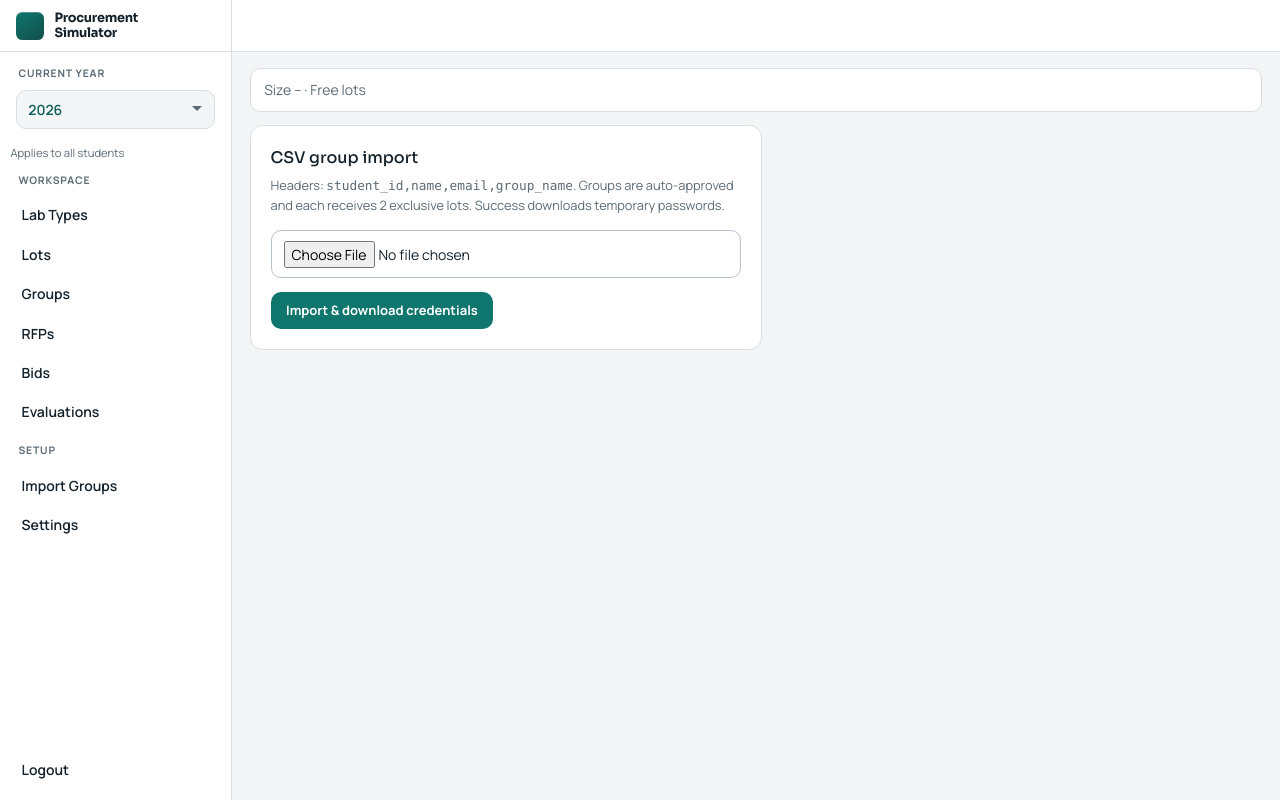
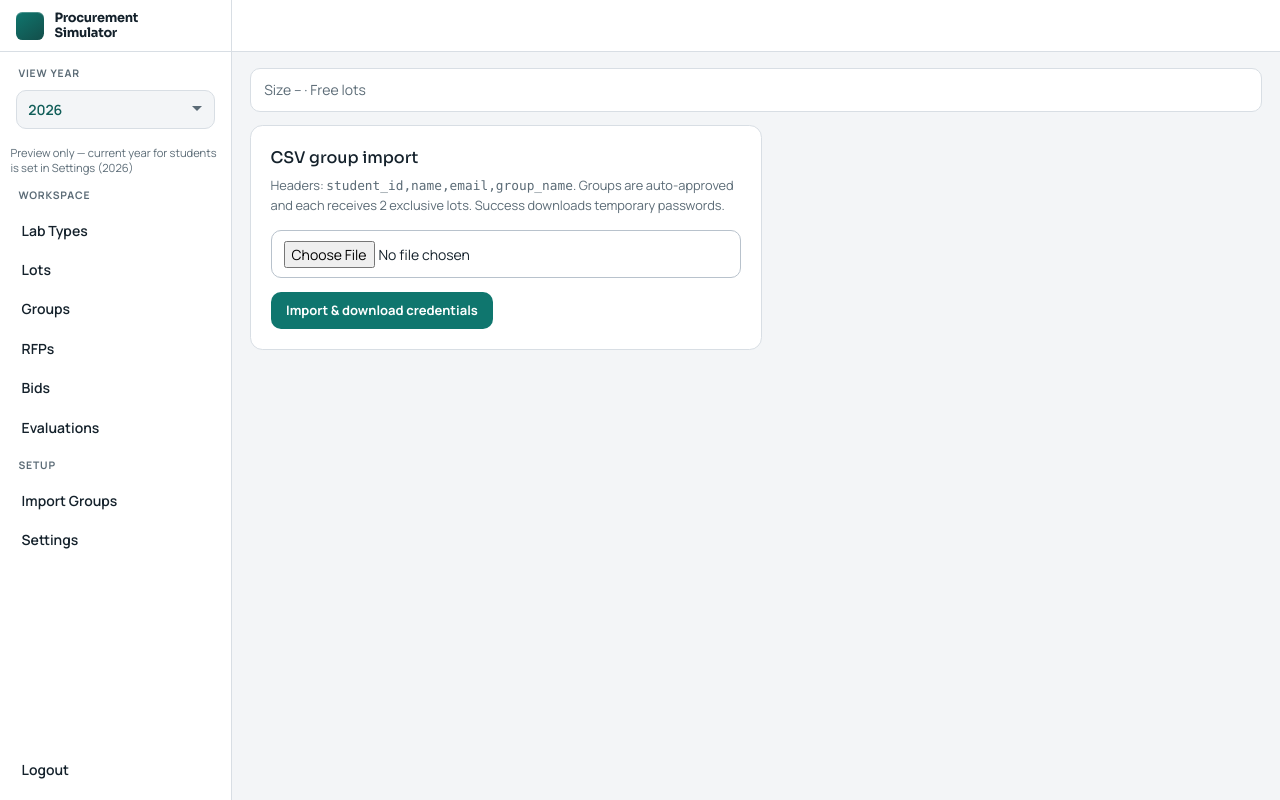
Before and after one commit to uwidcit/proc-sim, a Flask app: template App/templates/admin/import_groups.html in a window 1280 px wide. Run offline with Flask 3, Linux system fonts and the light colour scheme; the template is opened without the code that fills it, so the values that code supplies are empty; data comes from the database, SQL or seed files in the repository; some libraries are stand-ins or nearby versions.

Commit message:
Replace bob admin with admin/plattech2026 and decouple year preview.
Seed adds AlphaLab/BetaLab test groups; sidebar year is preview-only; Settings owns the platform year.

Co-authored-by: Cursor <cursoragent@cursor.com>

```diff
--- a/App/academic_years.py
+++ b/App/academic_years.py
@@ -3,7 +3,8 @@
 DEFAULT_ACADEMIC_YEAR = 2026
 # Prior closed year (2024) plus open years through the next five after default
 ACADEMIC_YEARS = tuple(range(2024, DEFAULT_ACADEMIC_YEAR + 6))
-SESSION_KEY = "academic_year"
+# Admin sidebar preview year (session only; not the platform current year)
+SESSION_KEY = "admin_view_year"
 
 # Seed: full procurement archive vs empty open years (lots + shared students only)
 SEED_ARCHIVE_YEAR = 2024
--- a/App/controllers/academic_year.py
+++ b/App/controllers/academic_year.py
@@ -20,7 +20,7 @@ def is_valid_year(year):
 
 
 def get_active_year():
-    """Platform current year (persisted; used by students and admin)."""
+    """Platform current year (persisted in Settings; used by students)."""
     try:
         from App.controllers.settings import get_active_academic_year
 
@@ -29,13 +29,45 @@ def get_active_year():
         return DEFAULT_ACADEMIC_YEAR
 
 
+def _admin_preview_year():
+    """Session-only year for admin record browsing, if an admin is logged in."""
+    try:
+        from flask_jwt_extended import verify_jwt_in_request, current_user
+
+        verify_jwt_in_request(optional=True)
+        user = current_user
+        if not user or not user.is_admin():
+            return None
+        preview = session.get(SESSION_KEY)
+        if is_valid_year(preview):
+            return int(preview)
+    except Exception:
+        return None
+    return None
+
+
 def get_current_year():
-    """Data scope year — always the admin-configured current year."""
+    """
+    Data-scope year for admin screens: sidebar preview if set, else platform year.
+    Students always resolve to the platform active year (no preview session).
+    """
+    preview = _admin_preview_year()
+    if preview is not None:
+        return preview
     return get_active_year()
 
 
+def set_admin_view_year(year):
+    """Admin sidebar: preview another year's records (session only)."""
+    year = int(year)
+    if year not in ACADEMIC_YEARS:
+        return None
+    session[SESSION_KEY] = year
+    return year
+
+
 def set_current_year(year):
-    """Set the current academic year for everyone (persisted + session)."""
+    """Settings: set the platform current year for all students (persisted)."""
     year = int(year)
     if year not in ACADEMIC_YEARS:
         return None
@@ -44,8 +76,4 @@ def set_current_year(year):
     settings, err = set_active_academic_year(year)
     if err or not settings:
         return None
-    try:
-        session[SESSION_KEY] = year
-    except RuntimeError:
-        pass
     return year
--- a/App/templates/admin/layout.html
+++ b/App/templates/admin/layout.html
@@ -50,19 +50,19 @@
       </div>
       {% block sidebar_nav %}
       <nav class="shell-nav">
-        <p class="shell-nav-label">Current Year</p>
+        <p class="shell-nav-label">View year</p>
         <form class="year-switcher" method="post" action="{{ url_for('index_views.set_academic_year') }}">
           <input type="hidden" name="csrf_token" value="{{ csrf_token }}" />
           <input type="hidden" name="next" value="{{ request.path }}" />
-          <label class="sr-only" for="academicYearSelect">Current academic year</label>
+          <label class="sr-only" for="academicYearSelect">Preview academic year</label>
           <select id="academicYearSelect" name="year" class="year-select" onchange="this.form.submit()">
             {% for y in academic_years %}
-            <option value="{{ y }}" {% if y == active_academic_year %}selected{% endif %}>{{ y }}</option>
+            <option value="{{ y }}" {% if y == current_academic_year %}selected{% endif %}>{{ y }}</option>
             {% endfor %}
           </select>
         </form>
         <p class="shell-nav-hint" style="margin:0.35rem 0 0; font-size:0.7rem; color:var(--ink-muted); line-height:1.35;">
-          Applies to all students
+          Preview only — current year for students is set in Settings ({{ active_academic_year }})
         </p>
         <p class="shell-nav-label">Workspace</p>
         <a class="nav-link {% if active_page == 'types' %}is-active{% endif %}" href="{{ url_for('admin_views.admin_manage_lab_types') }}">Lab Types</a>
--- a/App/templates/admin/settings.html
+++ b/App/templates/admin/settings.html
@@ -12,7 +12,8 @@
     <div>
       <h2 class="font-heading" style="font-size:1rem; margin:0 0 0.35rem;">Current academic year</h2>
       <p style="margin:0 0 0.75rem; font-size:0.8rem; color:var(--ink-muted);">
-        Shared by every student. Same control as the sidebar year switcher — changing either updates the lab year for everyone.
+        Platform year for all students (registration, groups, and student workspace).
+        The sidebar dropdown only previews another year’s admin records — it does not change this.
       </p>
       <label style="font-size:0.75rem; font-weight:650; color:var(--ink-muted); display:block;">
         Current year
```
Also changed, not shown: App/controllers/initialize.py (+26 -3 lines), App/views/index.py (+5 -4 lines), readme.md.
